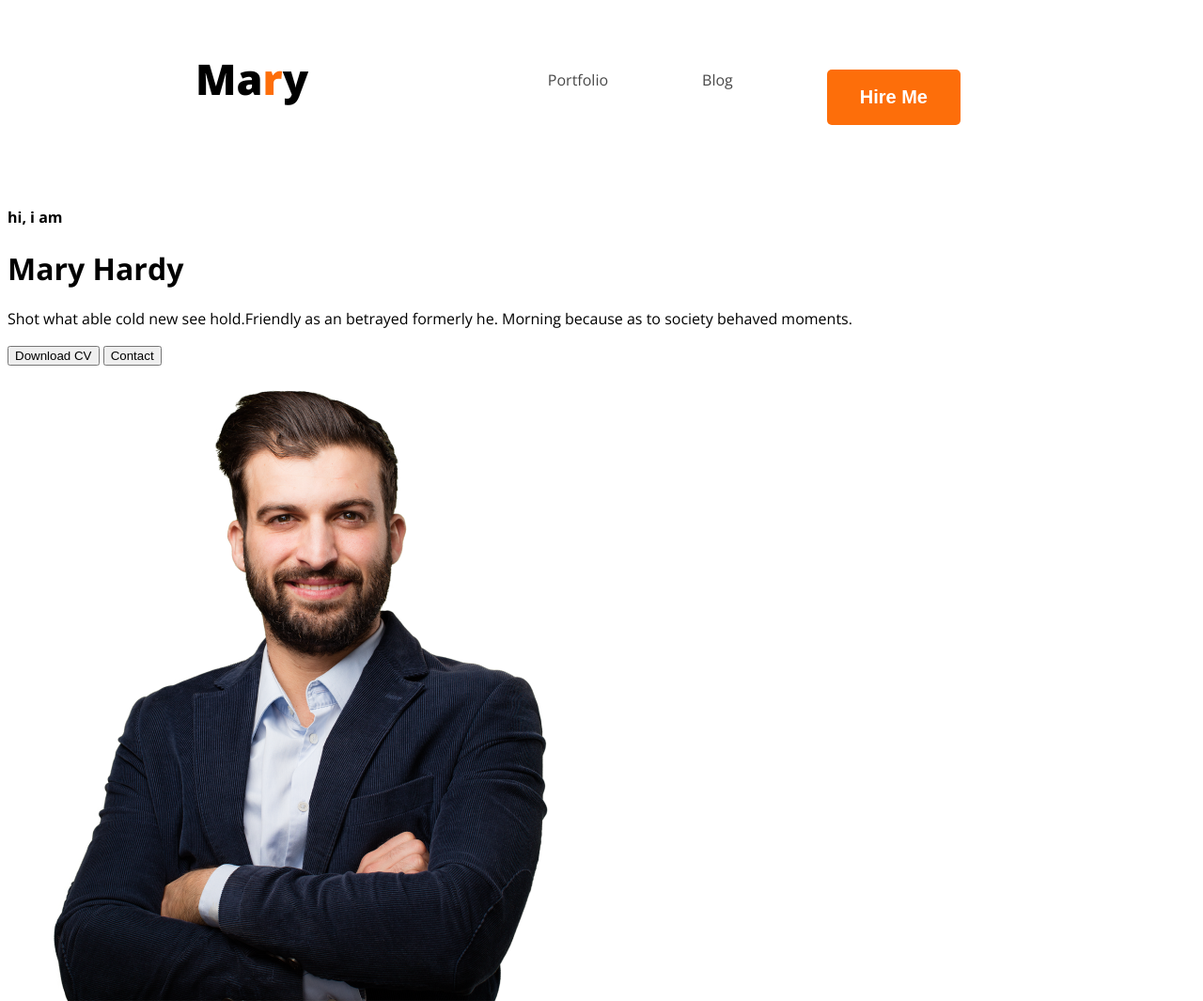
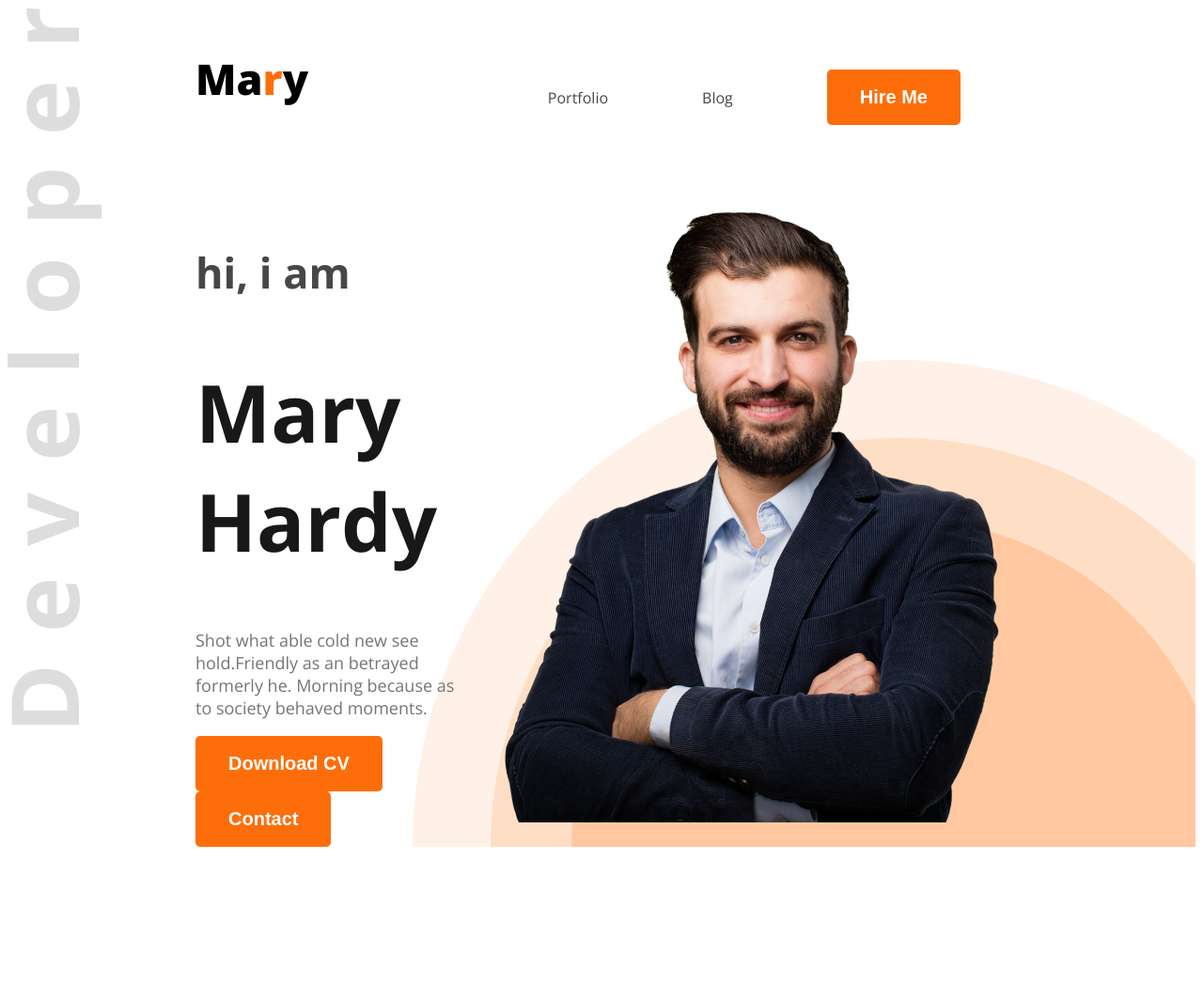
Before and after one commit to chanda-27/my-new-portfolio, a plain HTML site: page index.html in a window 1280 px wide. Shown: the whole page at 94% size. Drawn offline with nearby package versions, Linux system fonts and the light colour scheme.

Commit message:
added somme scc

```diff
--- a/index.html
+++ b/index.html
@@ -13,7 +13,7 @@
 </head>
 
 <body class="open-sans-normal">
-    <header>
+    <header class="main-header">
         <nav>
             <h3 class="nav-title">Ma<span class="mary-color">r</span>y</h3>
             <ul>
@@ -27,10 +27,10 @@
                     <h4 class="banner-greetings">hi, i am</h4>
                     <h1 class="banner-name">Mary Hardy</h1>
                     <p class="banner-details">Shot what able cold new see hold.Friendly as an betrayed formerly he. Morning because as to society behaved moments.</p>
-                    <button>Download CV</button>
-                    <button>Contact</button>
+                    <button class="btn">Download CV</button>
+                    <button class="btn">Contact</button>
                 </div>
-                <img src="images/hardy.png" alt="">
+                <img class="profile-image" src="images/hardy.png" alt="">
             </div>
     </header>
     <main>
--- a/styles/portfolio.css
+++ b/styles/portfolio.css
@@ -21,6 +21,7 @@ nav{
 }
 nav ul{
   display: flex;
+  align-items: center;
 }
 
 nav ul li{
@@ -42,5 +43,38 @@ nav li a{
   border-radius:5px;
   border:none;
   padding: 18px 35px;
+}
+.main-header{
+  background-image:url('../images/developer.png'),url(../images/header_bg.png);
+  background-position:top left, bottom right;
+  background-repeat:no-repeat;
+}
+
+.banner{
+  display:flex;
+  justify-content:space-between;
+  margin:0 200px 320px;
+  gap: 2px;00px;
 
 }
+
+.banner-greetings{
+  font-weight:700;
+  font-size:45px;
+  color:#474747;
+}
+.banner-name{
+  font-weight:bold;
+  font-size:85px;
+  color:#181818;
+}
+.banner-details{
+  font-weight:400;
+  font-size:18px;
+  color:#757575;
+}
+.profile-image{
+  width:584px;
+  height:676px;
+
+}
```
